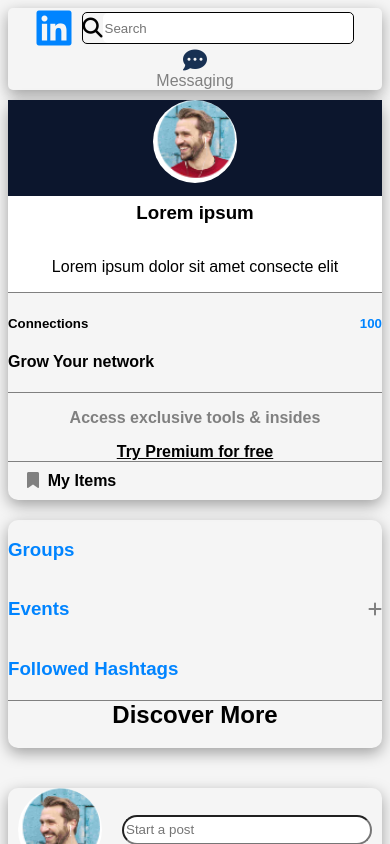
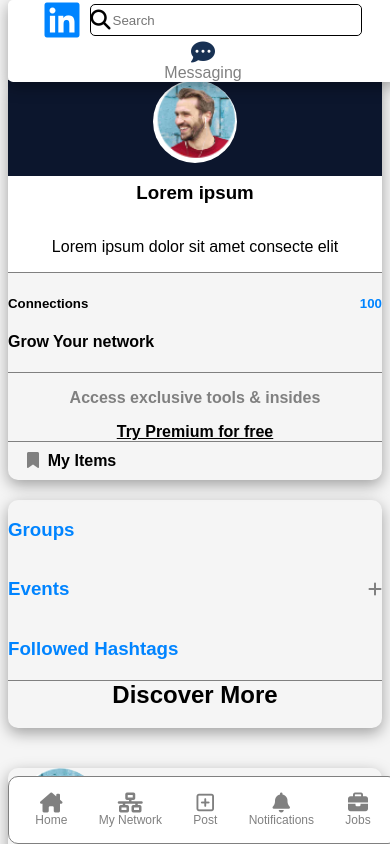
Before and after one commit to RonLog/LinkdinClone.com, a plain HTML site: page index.html in a window 390 px wide. Shown: the top 844 px of the page. Drawn offline with Linux system fonts and the light colour scheme.

Commit message:
added fixed property to header or base div

```diff
--- a/style.css
+++ b/style.css
@@ -96,6 +96,8 @@ main {
     gap: 20px;
     width: 70vw;
     margin: auto;
+    justify-content: center;
+
 }
 
 .left_top1 {
@@ -362,7 +364,6 @@ main {
 .left,
 .middle,
 .right {
-    min-height: 60vh;
     display: flex;
     flex-direction: column;
 }
@@ -403,13 +404,17 @@ footer {
     border-radius: 10px;
     border: 1px solid gray;
     display: none;
+    position: fixed;
+    bottom: 0;
+    width: 100vw;
+    background-color: white;
 }
 
 .base ul {
     list-style: none;
     display: flex;
     gap: 5px;
-    justify-content: center;
+    justify-content: space-evenly;
     padding-left: 0;
 }
 
@@ -446,7 +451,14 @@ footer {
 
     main {
         width: auto;
-        margin: none;
+        margin-top: 130px;
+    }
+
+    header {
+        position: fixed;
+        top: 0;
+        width: 100vw;
+        background-color: white;
     }
 }
 
@@ -462,4 +474,12 @@ footer {
     .msg {
         display: flex;
     }
+
+    main {
+        margin-top: 80px;
+    }
+
+    footer {
+        margin-bottom: 80px;
+    }
 }
```
